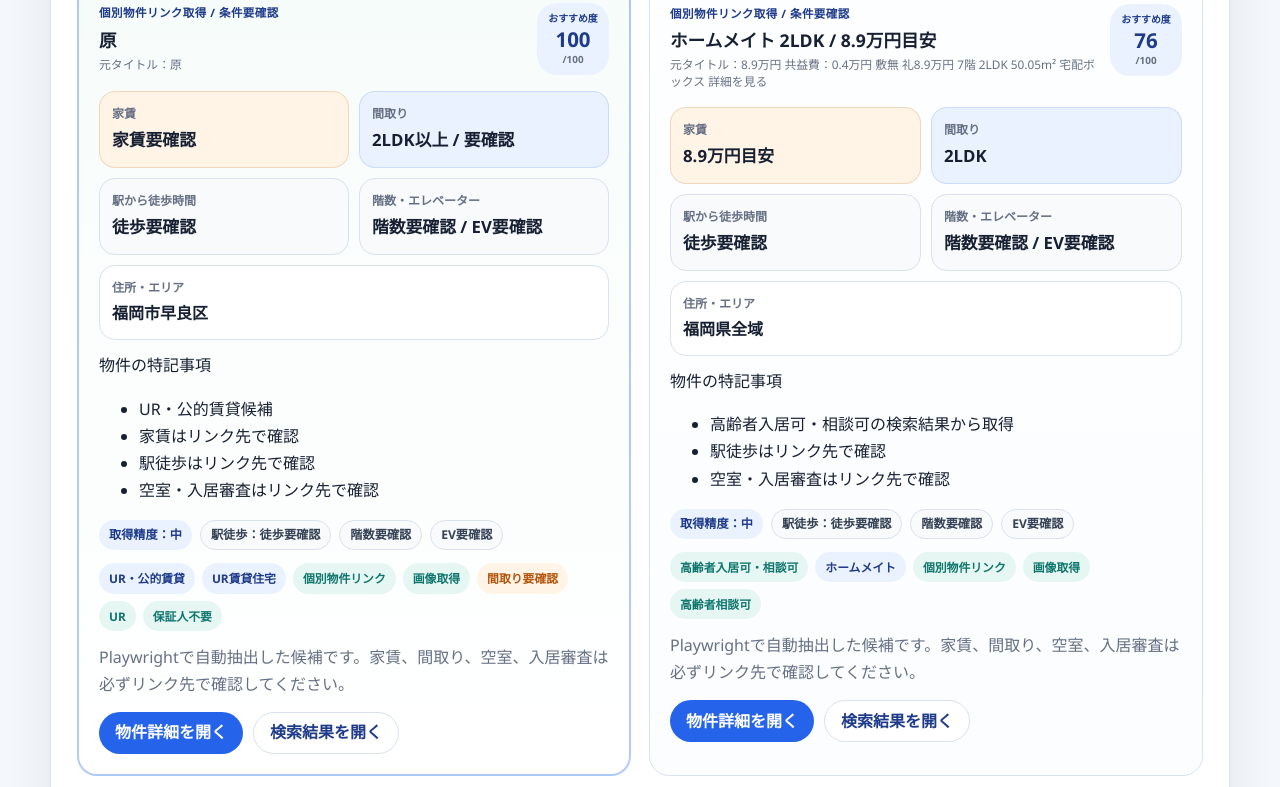
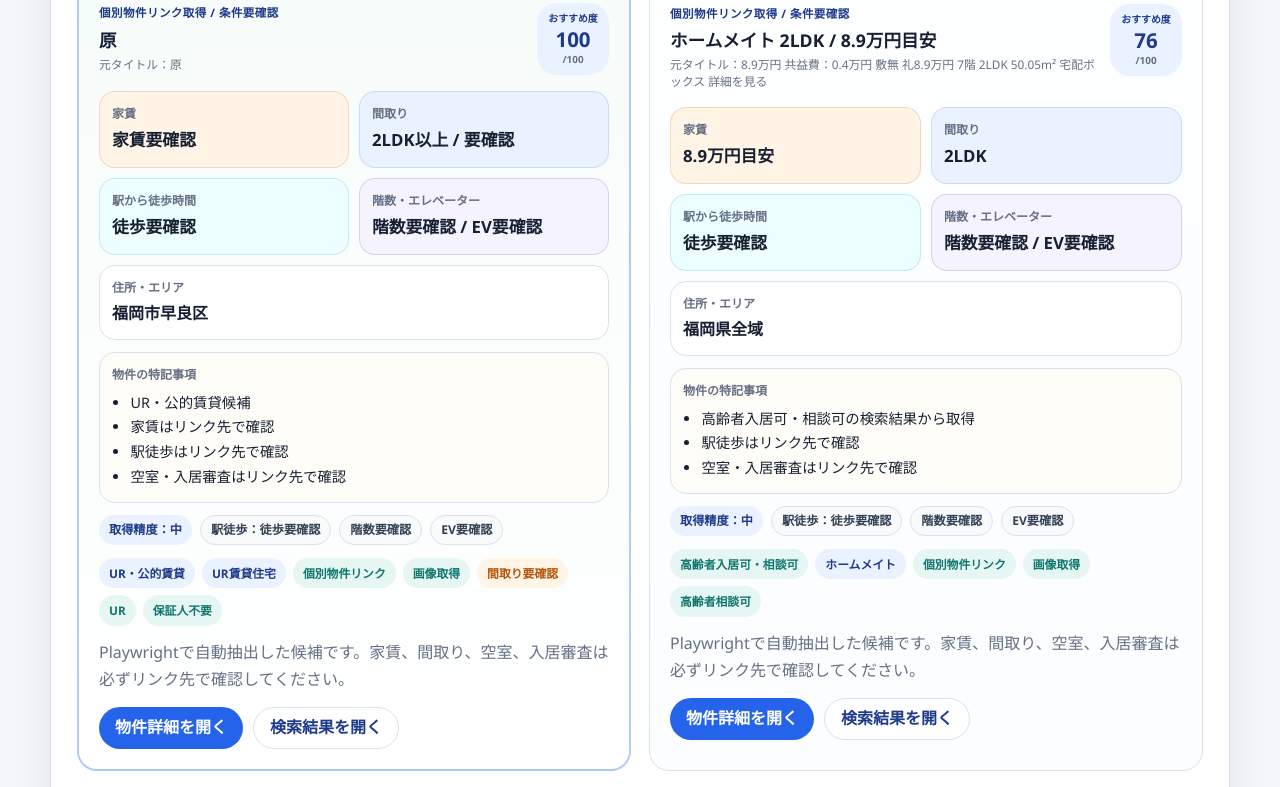
Before and after one commit to horiken7/home-select2, a website: page index.html in a window 1280 px wide. Shown: the part 1605-2392 px from the top of the page. Drawn offline with Linux system fonts and the light colour scheme; grey boxes are pictures that could not be loaded.

Commit message:
Load tile extra styles

```diff
--- a/index.html
+++ b/index.html
@@ -7,6 +7,7 @@
   <meta name="description" content="定年後に福岡市または周辺地域で、夫婦2人暮らし向けの賃貸物件を横断検索するサイト。" />
   <link rel="stylesheet" href="styles.css" />
   <link rel="stylesheet" href="image-fit.css" />
+  <link rel="stylesheet" href="tile-extra.css" />
 </head>
 <body>
   <header class="hero">
```
